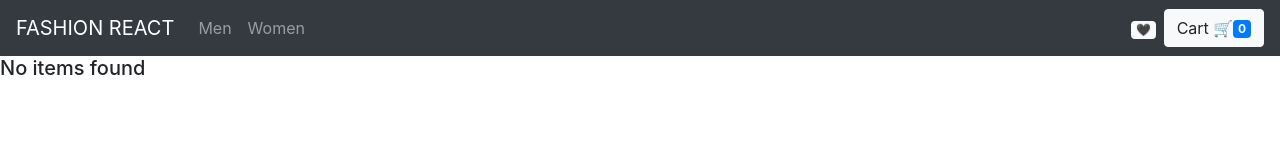
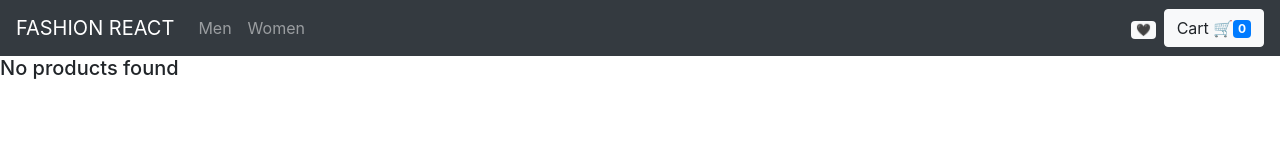
Before and after one commit to dhaef/ecom-sample, a React (Create React App) app: page / in a window 1280 px wide. Both pictures are taken after typing "Sample" into the empty fields and a click on the input "Filter". Shown: the top 160 px of the page. Built offline with nearby package versions, Linux system fonts and the light colour scheme.

Commit message:
refactor: adjust naming "Product" is more concise than "item"

```diff
--- a/src/components/item/ItemsContainer.js
+++ b/src/components/Product/Products.js
@@ -1,11 +1,11 @@
 import React from 'react';
-import { useStore } from 'store/index';
+import { useStore } from 'store';
 import FilterOptions from 'components/filter/FilterOptions';
 import Cart from 'components/cart/Cart';
 import Filters from 'components/filter/Filters';
-import Item from 'components/item/Item';
+import Product from 'components/Product/index';
 
-const ItemsContainer = () => {
+const List = () => {
     const { state, dispatch } = useStore();
     const {
       cart,
@@ -14,22 +14,22 @@ const ItemsContainer = () => {
       currentProducts
     } = state;
 
-    let itemsList = [];
+    let productList = [];
     if (!hasBeenFiltered) {
-      itemsList = products.map((product) => (
-        <Item
+      productList = products.map((product) => (
+        <Product
           key={product.id}
           product={product} />
       ));
     } else if (hasBeenFiltered && currentProducts.length) {
-      itemsList = currentProducts.map((product) => (
-        <Item
+      productList = currentProducts.map((product) => (
+        <Product
           key={product.id}
           product={product}
         />
       ))
     } else if (hasBeenFiltered && !currentProducts.length) {
-      return <h5>No items found</h5>
+      return <h5>No products found</h5>
     }
 
     return (
@@ -45,7 +45,7 @@ const ItemsContainer = () => {
                     <Cart />
                     <Filters />
                     <div className="card-columns">
-                      {itemsList}
+                      {productList}
                     </div>
                 </div>
             </div>
@@ -53,4 +53,4 @@ const ItemsContainer = () => {
     )
 }
 
-export default ItemsContainer
+export default List
--- a/src/components/item/Item.js
+++ b/src/components/Product/index.js
@@ -1,7 +1,7 @@
 import React, { useEffect, useState } from 'react';
-import { useStore } from 'store/index';
+import { useStore } from 'store';
 
-const Item = ({ product }) => {
+const Product = ({ product }) => {
     const { id, img, name, price, size: inventory } = product;
     const { dispatch, state } = useStore();
     const [size, setSize] = useState();
@@ -139,4 +139,4 @@ const Item = ({ product }) => {
     )
 }
 
-export default Item
+export default Product;
--- a/src/layout/Home.js
+++ b/src/layout/Home.js
@@ -1,6 +1,6 @@
 import React, { useEffect } from 'react';
 import { useStore } from 'store/index';
-import ItemsContainer from 'components/item/ItemsContainer';
+import Products from 'components/Product/Products';
 
 const Home = ({ sexFitFilter = 'clearFilter' }) => {
     const { state, dispatch } = useStore();
@@ -15,7 +15,7 @@ const Home = ({ sexFitFilter = 'clearFilter' }) => {
 
     return (
         <>
-            <ItemsContainer />
+            <Products />
         </>
     )
 }
```
